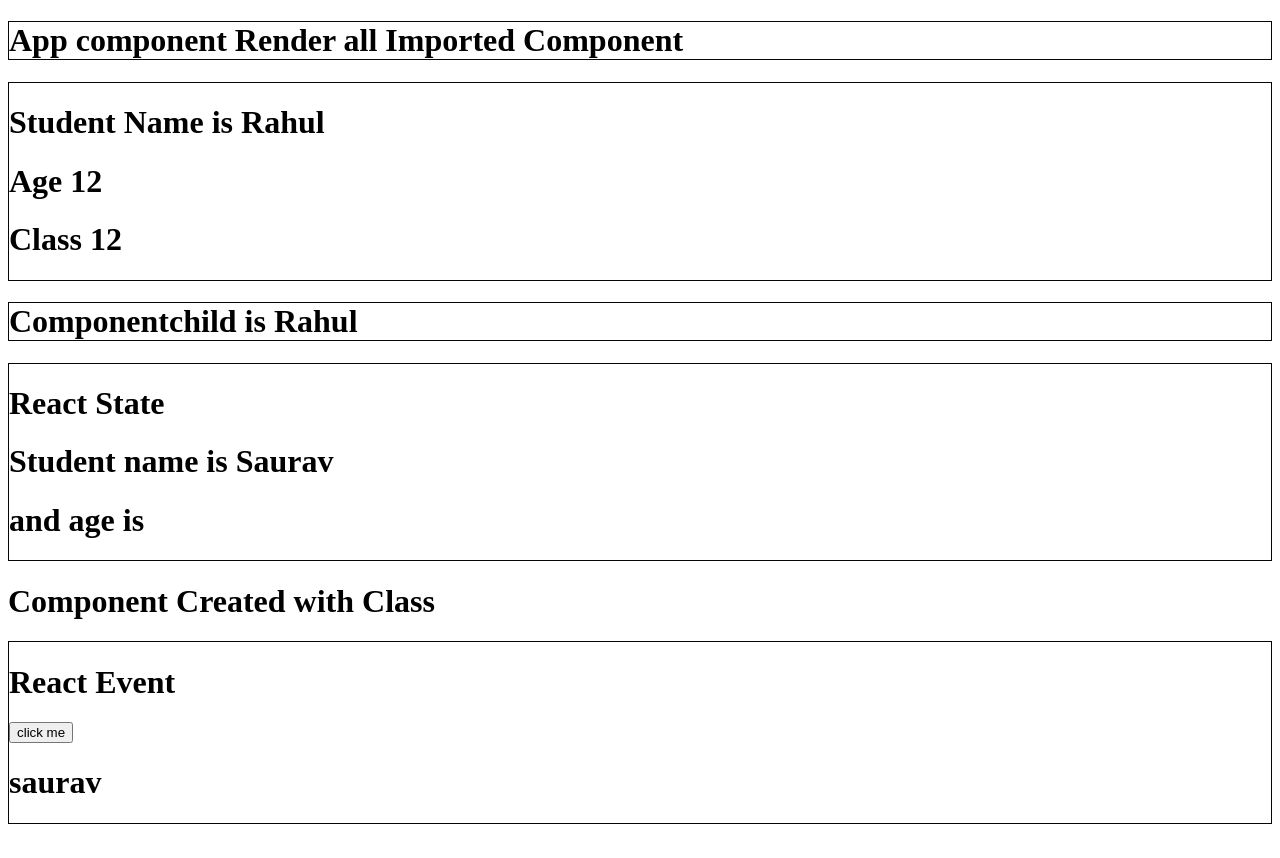
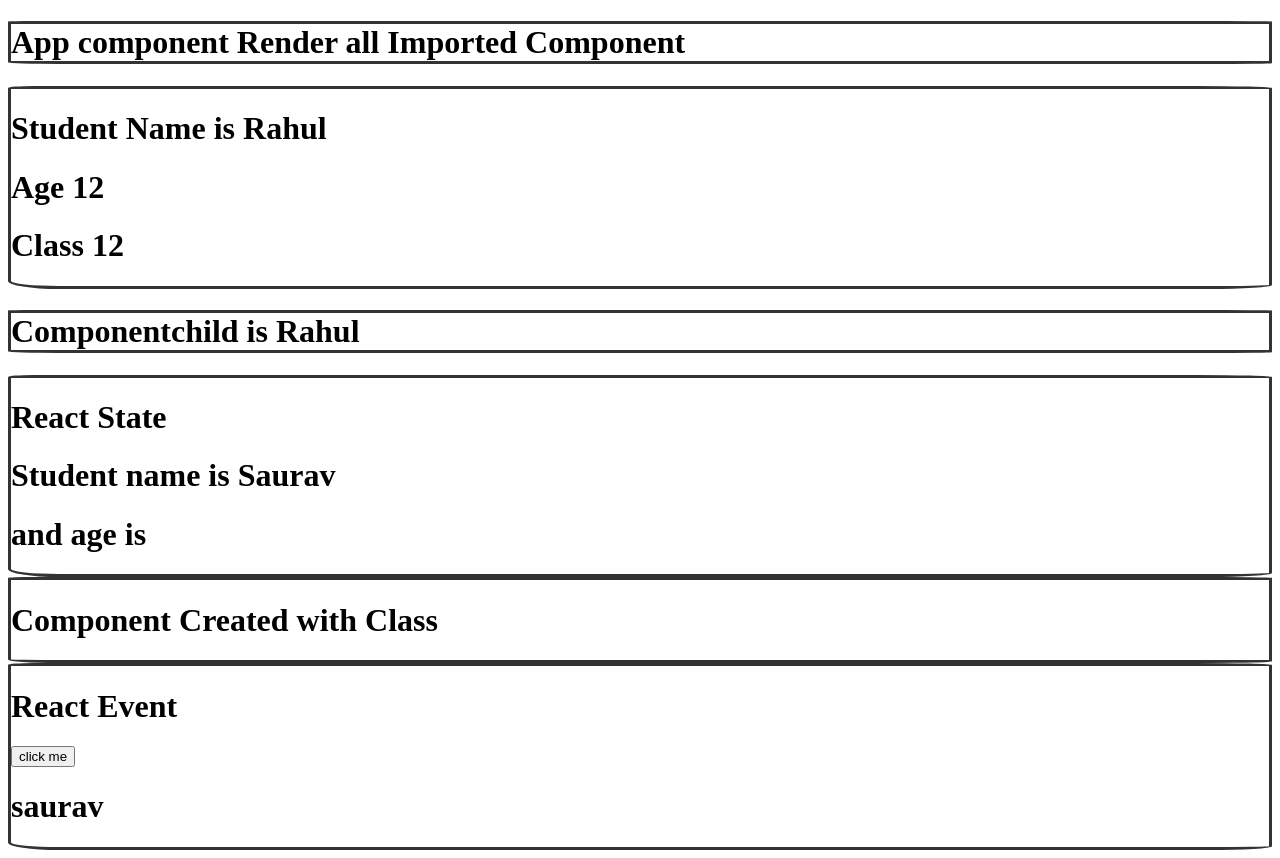
Before and after one commit to SauravRana97/React_app, a React (Create React App) app: page / in a window 1280 px wide. Before the commit the page ends 832 px from the top, so only its background shows below. Built offline with nearby package versions, Linux system fonts and the light colour scheme.

Commit message:
Use Sate Hook for change value in reactEvent.js file

```diff
--- a/src/css/Common.css
+++ b/src/css/Common.css
@@ -2,5 +2,6 @@
     display: none;
 }
 .box{
-    border: 1px solid rgba(0, 0, 0, 0.977);
+    border: 3px solid #333333;
+    border-radius: 2% 6% 5% 4% / 1% 1% 2% 4%;
 }
--- a/src/reactEvent.js
+++ b/src/reactEvent.js
@@ -1,13 +1,11 @@
-import React from "react";
+import React,{ useState } from "react";
 import "./css/Common.css";
 
 const ReactEvent = () => {
-  let name = "saurav";
+  let [ name, setname] = useState("saurav");
 
   const clickbtn = (value) => {
-    console.log("Name old value", name);
-    name = value;
-    console.log("Name New Value", name);
+    setname(value)
     // document.getElementsByClassName("button").style.display="show";
   };
 
--- a/src/reactclass.js
+++ b/src/reactclass.js
@@ -1,12 +1,12 @@
 import React, { Component } from "react";
-
-class Reactclass extends Component{
-    render(){
-        return(
-            <>
-            <h1>Component Created with Class</h1>
-            </>
-        )
-    }
+import "./css/Common.css";
+class Reactclass extends Component {
+  render() {
+    return (
+      <div className="box">
+        <h1>Component Created with Class</h1>
+      </div>
+    );
+  }
 }
 export default Reactclass;
```
